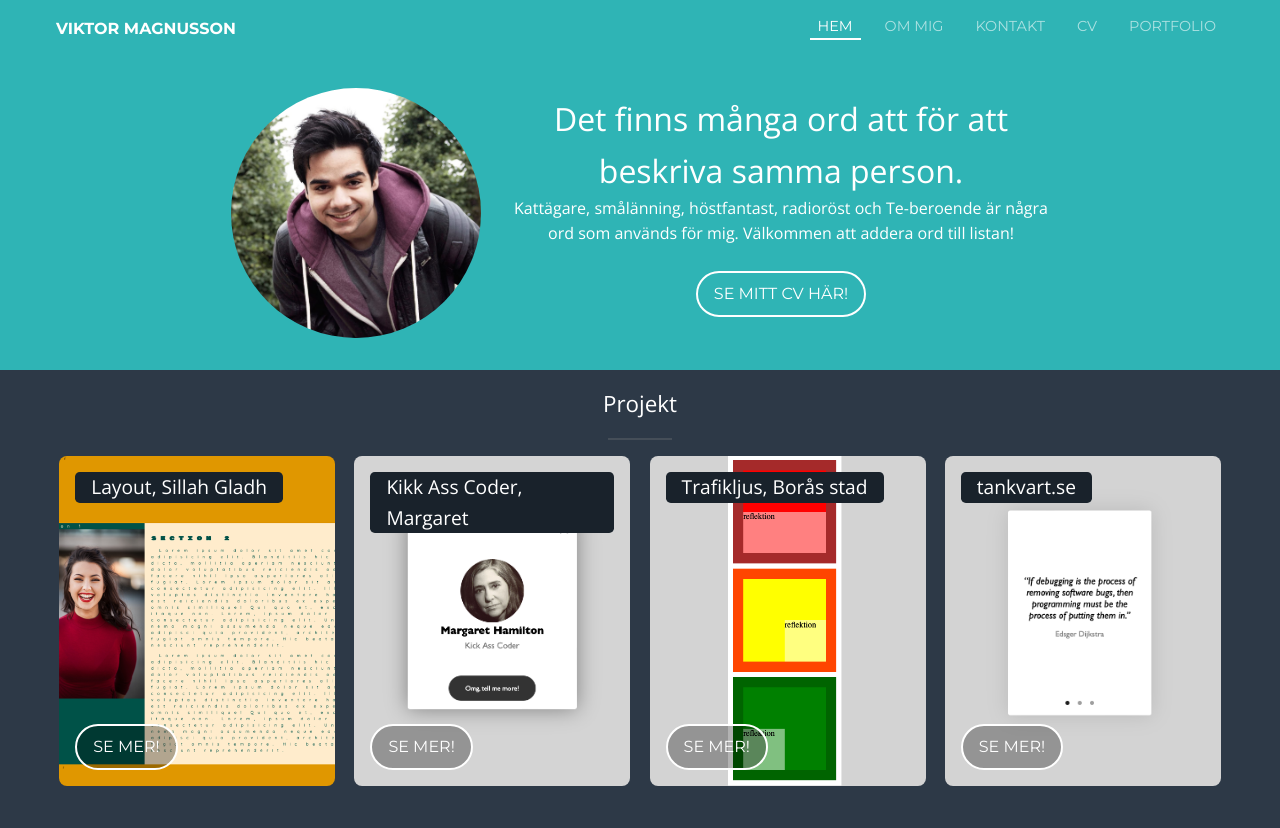
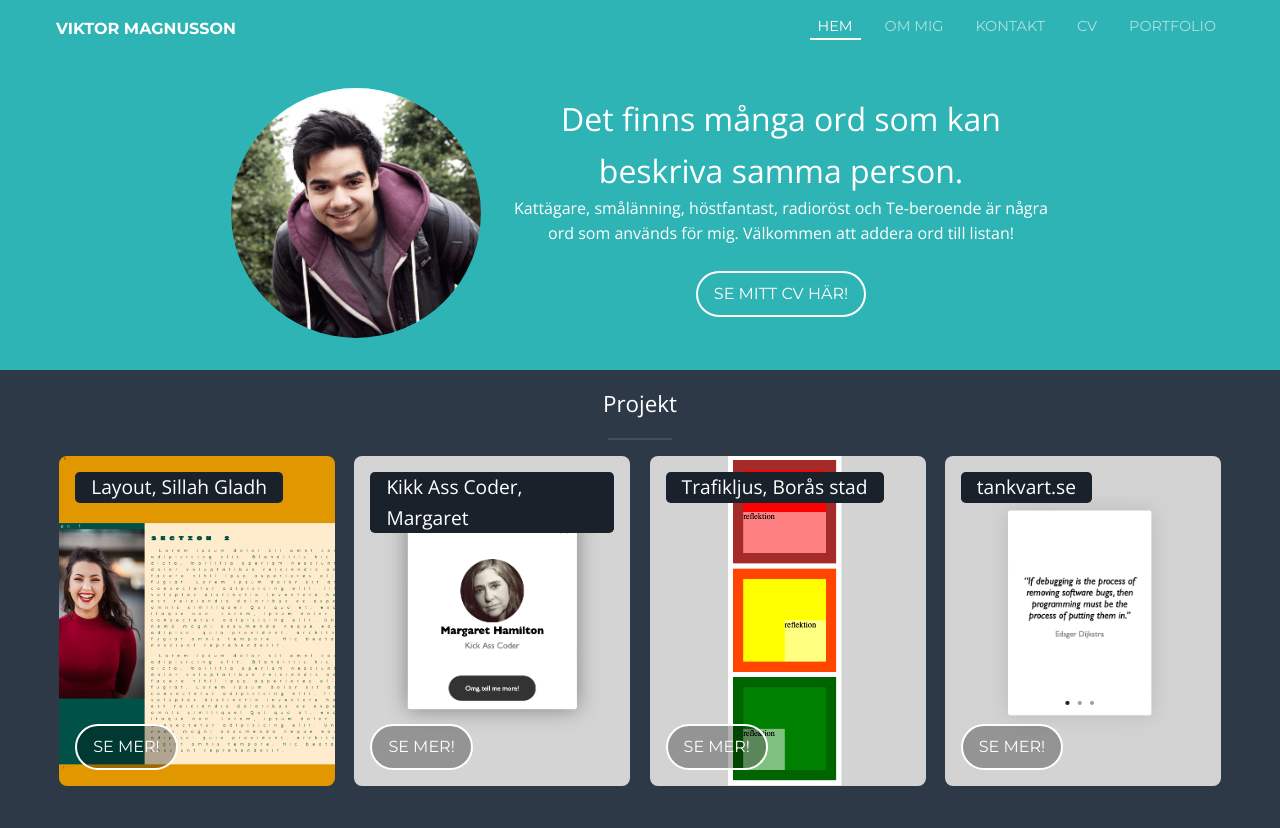
Before and after one commit to viktorkuddis/Uppg1_CV-sida, a plain HTML site: page index.html in a window 1280 px wide. Shown: the top 828 px of the page. Drawn offline with nearby package versions, Linux system fonts and the light colour scheme.

Commit message:
Rättade ett stavfel

```diff
--- a/index.html
+++ b/index.html
@@ -72,7 +72,7 @@
                 </div>
 
                 <div class="text-container_hero-section">
-                    <h1>Det finns många ord att för att beskriva samma person.</h1>
+                    <h1>Det finns många ord som kan beskriva samma person.</h1>
                     <p>Kattägare, smålänning, höstfantast, radioröst och Te-beroende är några ord som används för mig.
                         Välkommen att addera ord till listan!</p>
                     <a class="btn hero-btn" href="cv.html">Se mitt cv här!</a>
```
